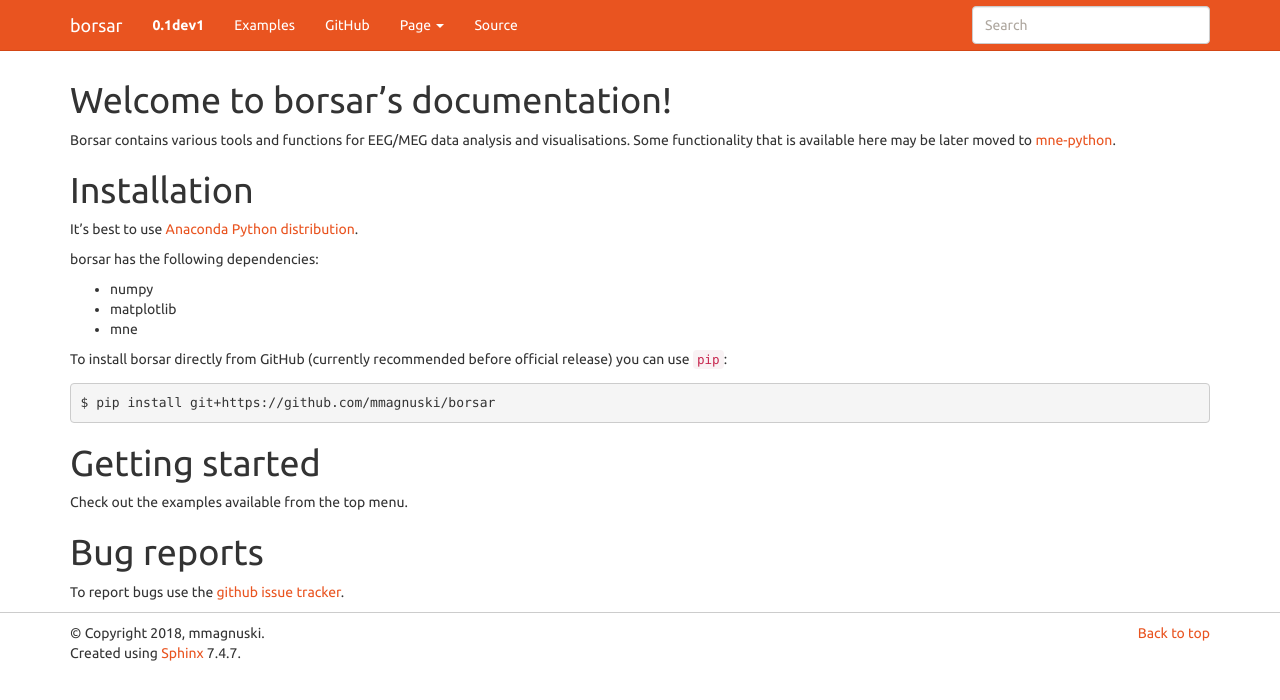
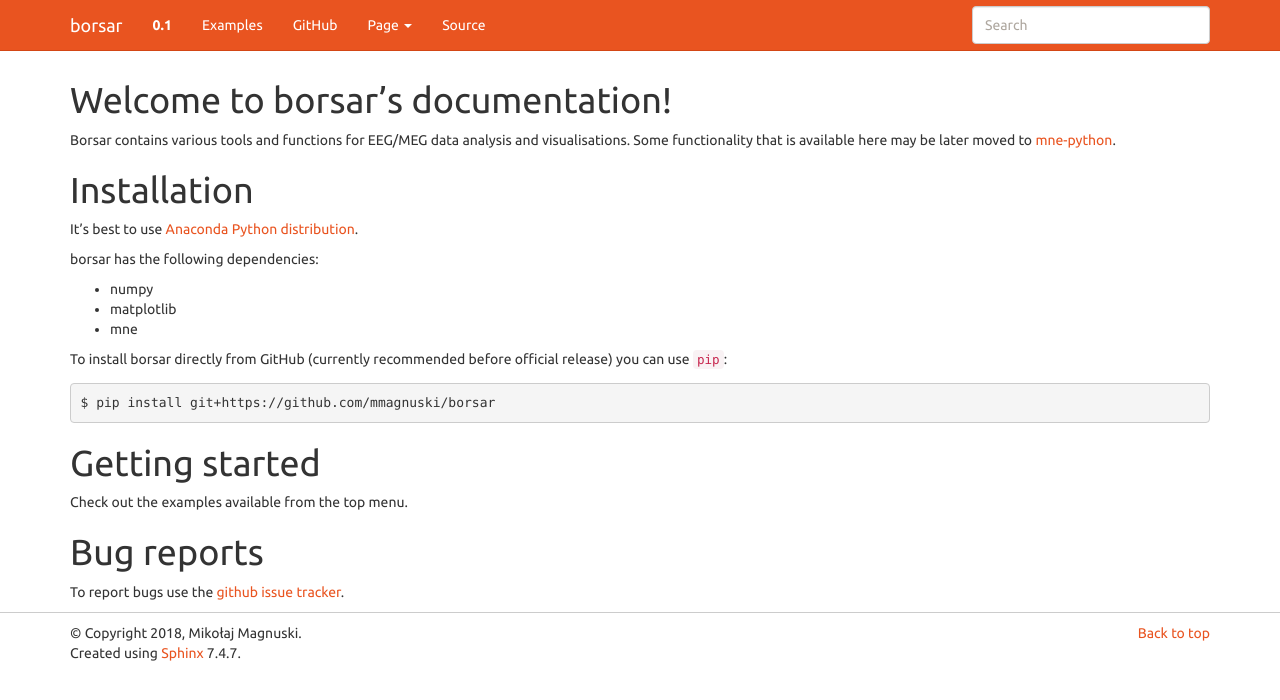
Before and after one commit to mmagnuski/borsar, a Sphinx documentation site: the page built from docs/index.rst, in a window 1280 px wide. Shown: the top 700 px of the page. Built offline with Sphinx 7.4.7, drawn with Linux system fonts in a browser that asks for light colours; the version number is read from the project's files by our own code; some of the changed lines change nothing that is shown.

Commit message:
DOC: simplify docs conf files

```diff
--- a/docs/conf.py
+++ b/docs/conf.py
@@ -1,33 +1,20 @@
 # -*- coding: utf-8 -*-
 #
 # Configuration file for the Sphinx documentation builder.
-#
-# This file does only contain a selection of the most common options. For a
-# full list see the documentation:
-# http://www.sphinx-doc.org/en/master/config
 
-# -- Path setup --------------------------------------------------------------
-
-# If extensions (or modules to document with autodoc) are in another directory,
-# add these directories to sys.path here. If the directory is relative to the
-# documentation root, use os.path.abspath to make it absolute, like shown here.
-#
-# import os
-# import sys
-# sys.path.insert(0, os.path.abspath('.'))
-import sphinx_gallery
+# import sphinx_gallery
 
 
 # -- Project information -----------------------------------------------------
 
 project = 'borsar'
-copyright = '2018, mmagnuski'
-author = 'mmagnuski'
+copyright = '2018, Mikołaj Magnuski'
+author = 'Mikołaj Magnuski'
 
 # The short X.Y version
-version = ''
+version = '0.1'
 # The full version, including alpha/beta/rc tags
-release = ''
+release = '0.1dev'
 
 
 # -- General configuration ---------------------------------------------------
@@ -61,11 +48,7 @@
 # The master toctree document.
 master_doc = 'index'
 
-# The language for content autogenerated by Sphinx. Refer to documentation
-# for a list of supported languages.
-#
-# This is also used if you do content translation via gettext catalogs.
-# Usually you set "language" from the command line for these cases.
+# The language for content autogenerated by Sphinx.
 language = None
 
 # List of patterns, relative to source directory, that match files and
@@ -121,30 +104,14 @@
 
 # -- Options for LaTeX output ------------------------------------------------
 
-latex_elements = {
-    # The paper size ('letterpaper' or 'a4paper').
-    #
-    # 'papersize': 'letterpaper',
-
-    # The font size ('10pt', '11pt' or '12pt').
-    #
-    # 'pointsize': '10pt',
-
-    # Additional stuff for the LaTeX preamble.
-    #
-    # 'preamble': '',
-
-    # Latex figure (float) alignment
-    #
-    # 'figure_align': 'htbp',
-}
+latex_elements = {}
 
 # Grouping the document tree into LaTeX files. List of tuples
 # (source start file, target name, title,
 #  author, documentclass [howto, manual, or own class]).
 latex_documents = [
     (master_doc, 'borsar.tex', 'borsar Documentation',
-     'mmagnuski', 'manual'),
+     'Mikołaj Magnuski', 'manual'),
 ]
 
 
@@ -175,15 +142,6 @@
 # Bibliographic Dublin Core info.
 epub_title = project
 
-# The unique identifier of the text. This can be a ISBN number
-# or the project homepage.
-#
-# epub_identifier = ''
-
-# A unique identification for the text.
-#
-# epub_uid = ''
-
 # A list of files that should not be packed into the epub file.
 epub_exclude_files = ['search.html']
 
```
Also changed, not shown: 1 other file.
